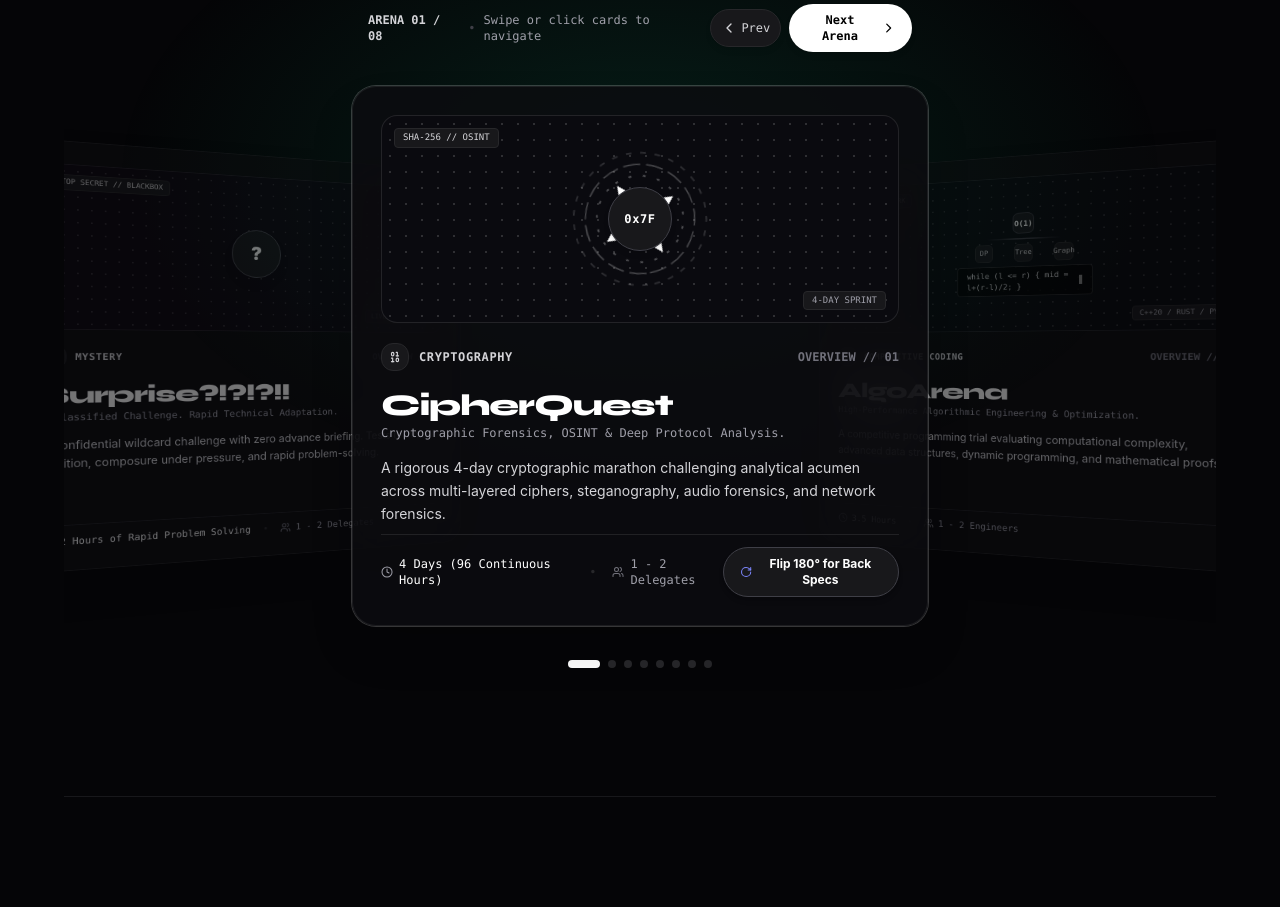
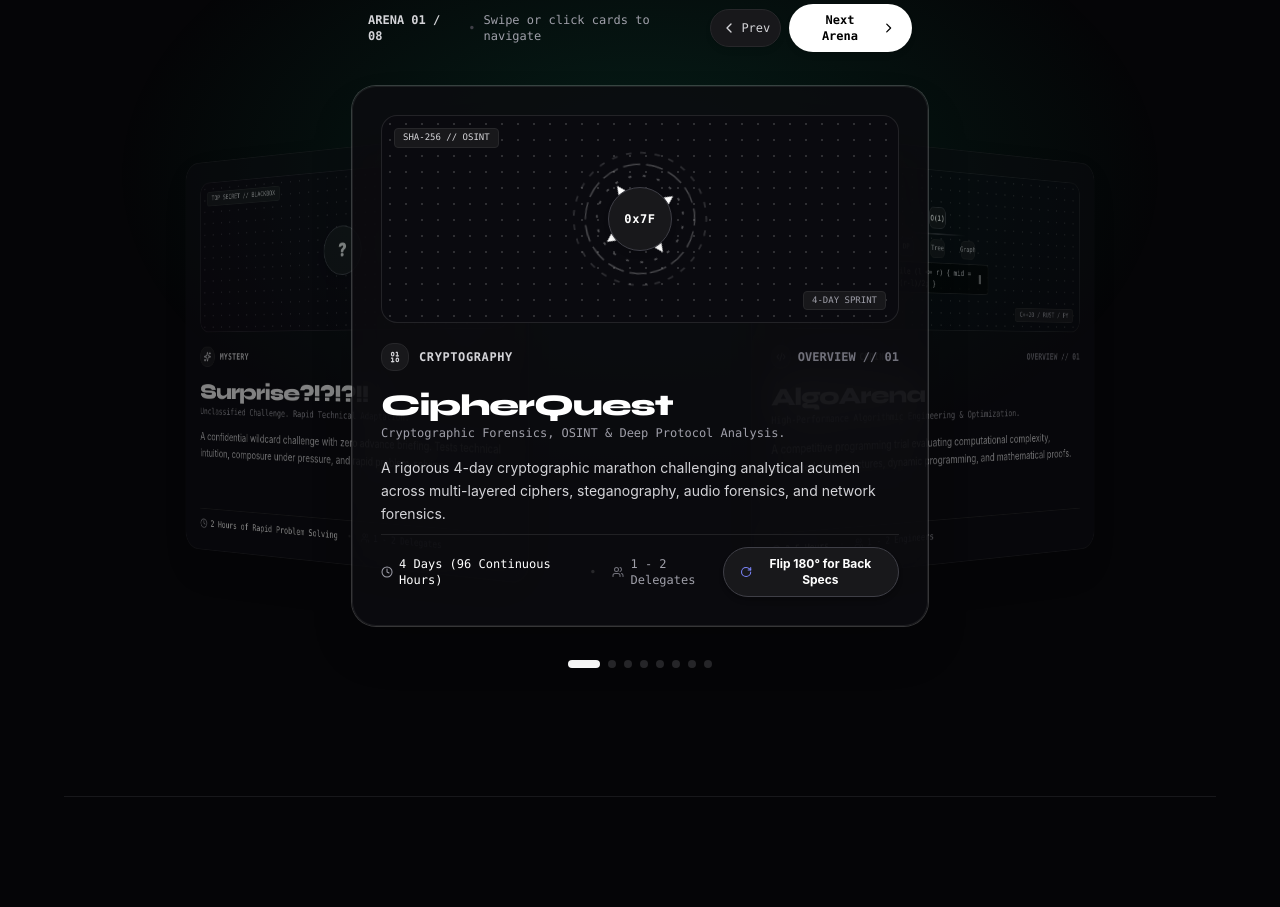
Before and after one commit to Valenite/genesiz-web, a React (Vite) app: page / in a window 1280 px wide. Shown: the part 1400-2307 px from the top of the page. Built offline with nearby package versions, Linux system fonts and the light colour scheme.

Commit message:
Fix 3D card deck rotation to use synchronized uniform angular offset across all cards

```diff
--- a/src/components/EventGrid.tsx
+++ b/src/components/EventGrid.tsx
@@ -307,19 +307,22 @@ export const EventGrid: React.FC<EventGridProps> = ({ onSelectEvent }) => {
                 // Render active card and adjacent cards in 3D stack
                 if (Math.abs(diff) > 2) return null;
 
-                const normalizedDrag = isDragging ? dragDeltaX / 320 : 0;
-                const effectiveDiff = diff - normalizedDrag;
+                const normalizedDrag = isDragging ? dragDeltaX / 340 : 0;
+                const clampedDrag = Math.max(-1, Math.min(1, normalizedDrag));
+
+                // Unified offset ensuring all cards rotate and slide in perfect 1:1 sync with drag direction
+                const totalOffset = diff + clampedDrag;
                 const isActive = diff === 0;
 
                 const Icon = iconMap[event.iconName] || Sparkles;
 
                 // Calculate exact 3D transformations for each card in Coverflow space
-                let translateX = effectiveDiff * 62;
-                let rotateY = effectiveDiff * -28;
-                let scale = Math.max(0.72, 1 - Math.abs(effectiveDiff) * 0.18);
-                let translateZ = -Math.abs(effectiveDiff) * 140;
-                let opacity = Math.max(0, 1 - Math.abs(effectiveDiff) * 0.55);
-                let zIndex = 30 - Math.abs(diff) * 10;
+                let translateX = totalOffset * 66;
+                let rotateY = totalOffset * 28;
+                let scale = Math.max(0.72, 1 - Math.abs(totalOffset) * 0.16);
+                let translateZ = -Math.abs(totalOffset) * 120;
+                let opacity = Math.max(0, 1 - Math.abs(totalOffset) * 0.5);
+                let zIndex = 30 - Math.round(Math.abs(totalOffset) * 10);
 
                 if (isActive && isFlipped) {
                   rotateY += 180;
```
